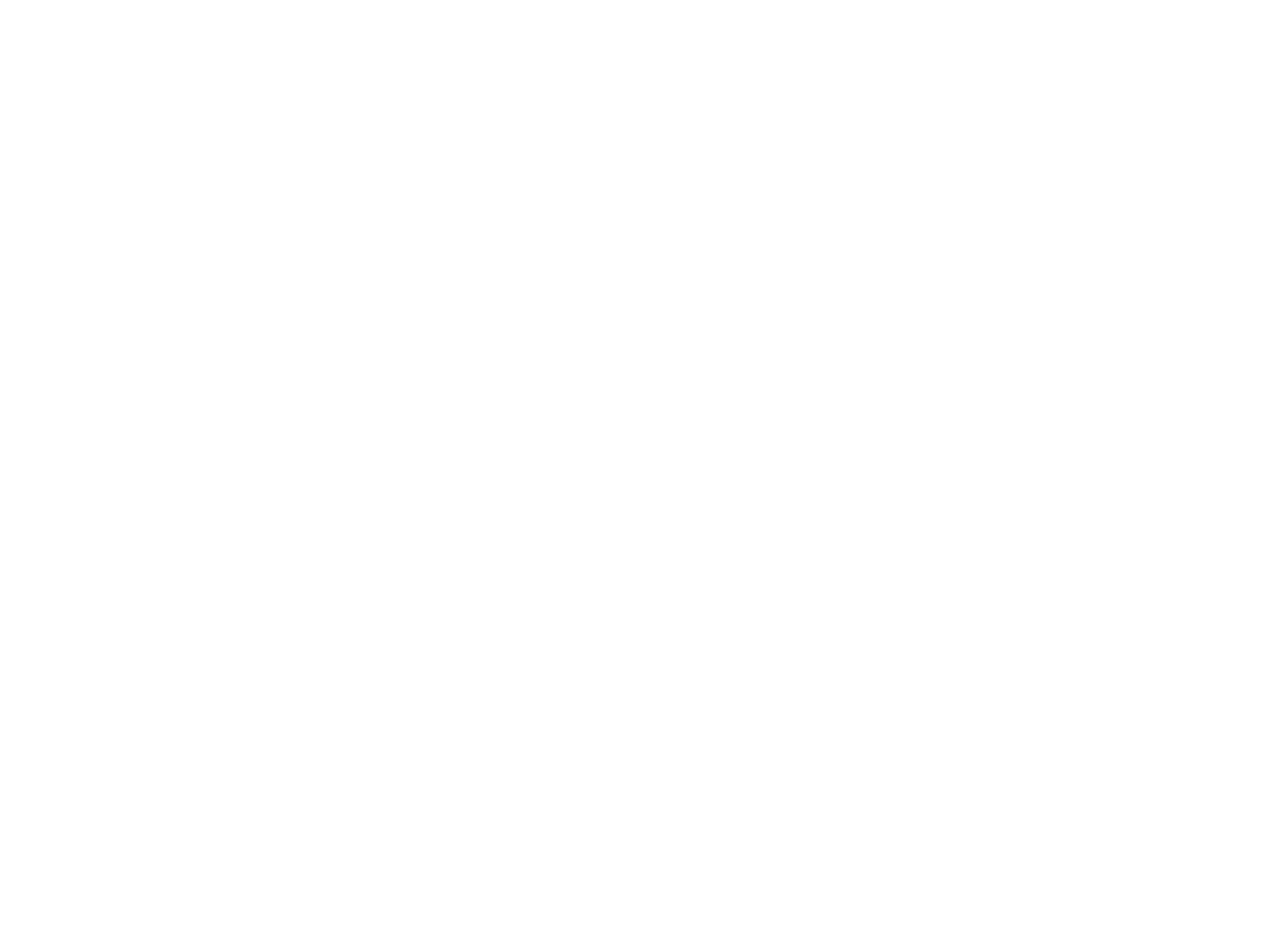
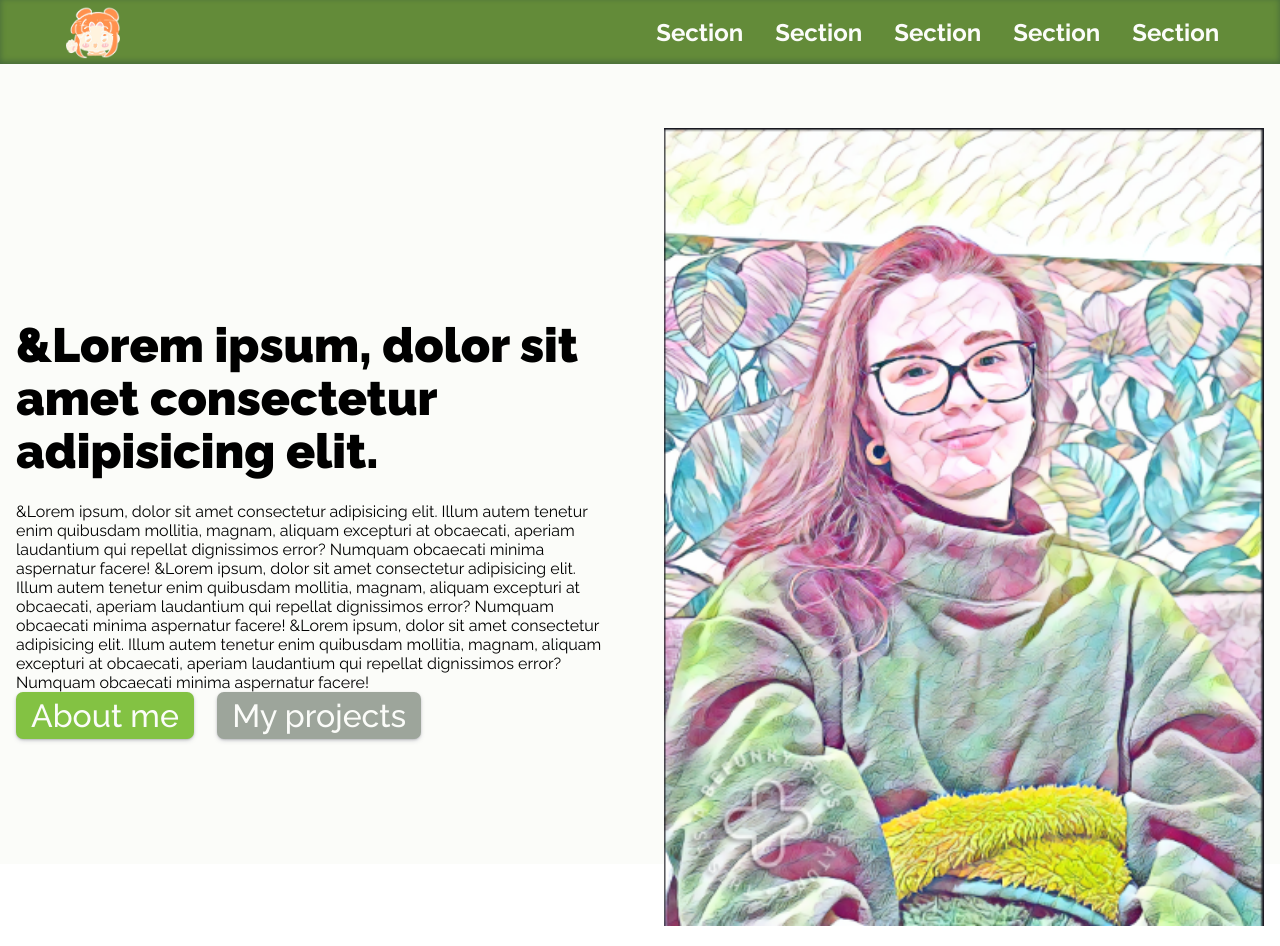
Before and after one commit to KseniiaErnest/Portfolio, a plain HTML site: page index.html in a window 1280 px wide. Before the commit the page ends 800 px from the top, so only its background shows below. Drawn offline with Linux system fonts and the light colour scheme.

Commit message:
Working on hero section and navbar

```diff
--- a/index.html
+++ b/index.html
@@ -3,9 +3,53 @@
 <head>
   <meta charset="UTF-8">
   <meta name="viewport" content="width=device-width, initial-scale=1.0">
-  <title>Document</title>
+  <link rel="preconnect" href="https://fonts.googleapis.com">
+<link rel="preconnect" href="https://fonts.gstatic.com" crossorigin>
+<link href="https://fonts.googleapis.com/css2?family=Raleway:wght@300;400;500;700;800;900&display=swap" rel="stylesheet">
+<link rel="stylesheet" href="style.css">
+  <title>Kseniia Ernest</title>
 </head>
 <body>
 
+  <header class="header-section">
+    <img src="Pink and Purple Girl Gamer Sparkle Logo.png" alt="Logo" />
+    <nav class="navigation-bar">
+      <ul class="nav-list">
+        <li><a class="nav-item" href="#">Section</a></li>
+        <li><a class="nav-item" href="#">Section</a></li>
+        <li><a class="nav-item" href="#">Section</a></li>
+        <li><a class="nav-item" href="#">Section</a></li>
+        <li><a class="nav-item" href="#">Section</a></li>
+      </ul>
+
+    </nav>
+
+  </header>
+
+  <main>
+<section class="hero-section">
+  <div class="hero-grid">
+
+  <div class="hero-container-text">
+    <h1 class="hero-heading">&Lorem ipsum, dolor sit amet consectetur adipisicing elit.</h1>
+    <p class="hero-text">&Lorem ipsum, dolor sit amet consectetur adipisicing elit. Illum autem tenetur enim quibusdam mollitia, magnam, aliquam excepturi at obcaecati, aperiam laudantium qui repellat dignissimos error? Numquam obcaecati minima aspernatur facere!
+      &Lorem ipsum, dolor sit amet consectetur adipisicing elit. Illum autem tenetur enim quibusdam mollitia, magnam, aliquam excepturi at obcaecati, aperiam laudantium qui repellat dignissimos error? Numquam obcaecati minima aspernatur facere!
+      &Lorem ipsum, dolor sit amet consectetur adipisicing elit. Illum autem tenetur enim quibusdam mollitia, magnam, aliquam excepturi at obcaecati, aperiam laudantium qui repellat dignissimos error? Numquam obcaecati minima aspernatur facere!
+    </p>
+    <a class="link btn-one margin-right-sm " href="#">About me</a>
+    <a class="link btn-two margin-right-sm" href="#">My projects</a>
+  </div>
+
+  <div class="hero-container-image">
+    <img class="img-me" src="Screenshot 2023-07-23 170054.png" alt="Kseniia Ernest"/>
+  </div>
+
+</div>
+
+</section>
+
+</main>
+
+  <script src="script.js"></script>
 </body>
 </html>
--- a/style.css
+++ b/style.css
@@ -0,0 +1,122 @@
+/* Colors */
+/*
+Primary: #FBFCF9 ;
+Accent #1: #638B39;
+Accent #2: #83C243;
+Accent #3: #9DA59B;
+Accent #4: #C2DBA6;
+*/
+
+* {
+  margin: 0;
+  padding: 0;
+  box-sizing: border-box;
+}
+
+html {
+  font-size: 100%;
+  font-family: 'Raleway', sans-serif;
+}
+
+/* HEADER SECTION */
+.header-section {
+  display: flex;
+  justify-content: space-between;
+  align-items: center;
+  background-color: #638B39 ;
+  height: 4rem;
+  padding: 0 3.8rem;
+  box-shadow: rgba(50, 50, 93, 0.25) 0px 50px 100px -20px, rgba(0, 0, 0, 0.3) 0px 30px 60px -30px, rgba(10, 37, 64, 0.35) 0px -2px 6px 0px inset;
+}
+
+.header-section img {
+  width: 4rem;
+  height: 4rem;
+  padding: 5px;
+}
+
+
+.nav-list {
+  list-style: none;
+  display: flex;
+  gap: 2rem;
+  align-items: center;
+
+}
+
+.nav-item:link,
+.nav-item:visited {
+  text-decoration: none;
+  color: #FBFCF9;
+  font-weight: 700;
+  font-size: 1.5rem;
+  transition: all 0.3s;
+}
+
+.nav-item:hover,
+.nav-item:active {
+  filter: brightness(90%) ;
+}
+
+
+
+/* HERO SECTION */
+
+.hero-section {
+  background-color: #FBFCF9 ;
+  padding: 3rem 0;
+  height: 100vh;
+}
+
+.hero-grid {
+  display: grid;
+  grid-template-columns: 1fr 1fr;
+  max-width: 90rem;
+  margin: 0 auto;
+  align-items: center;
+  padding: 1rem;
+  gap: 3rem;
+}
+
+.hero-heading {
+  font-size: 3rem;
+  font-weight: 900;
+  line-height: 1.1;
+  margin-bottom: 1.5rem;
+}
+
+
+.img-me {
+  width: 100%;
+}
+
+.link:link,
+.link:visited {
+  display: inline-block;
+  font-size: 2rem;
+ padding: 5px 15px;
+ border-radius: 7px;
+ text-decoration: none;
+ font-weight: 500;
+ transition: all 0.3s;
+ box-shadow: rgba(50, 50, 93, 0.25) 0px 2px 5px -1px, rgba(0, 0, 0, 0.3) 0px 1px 3px -1px;
+}
+
+.link:hover,
+.link:active {
+  box-shadow: inset 0 0 0 3px rgba(0, 0, 0, 0.041);
+  filter: brightness(95%);
+}
+
+.btn-one {
+  background-color: #83C243 ;
+  color: #FBFCF9;
+}
+.btn-two {
+  background-color: #9DA59B ;
+  color: #FBFCF9;
+}
+
+.margin-right-sm {
+  margin-right: 1.2rem;
+}
```
Also changed, not shown: Pink and Purple Girl Gamer Sparkle Logo.png (added), Screenshot 2023-07-23 170054.png (added).
